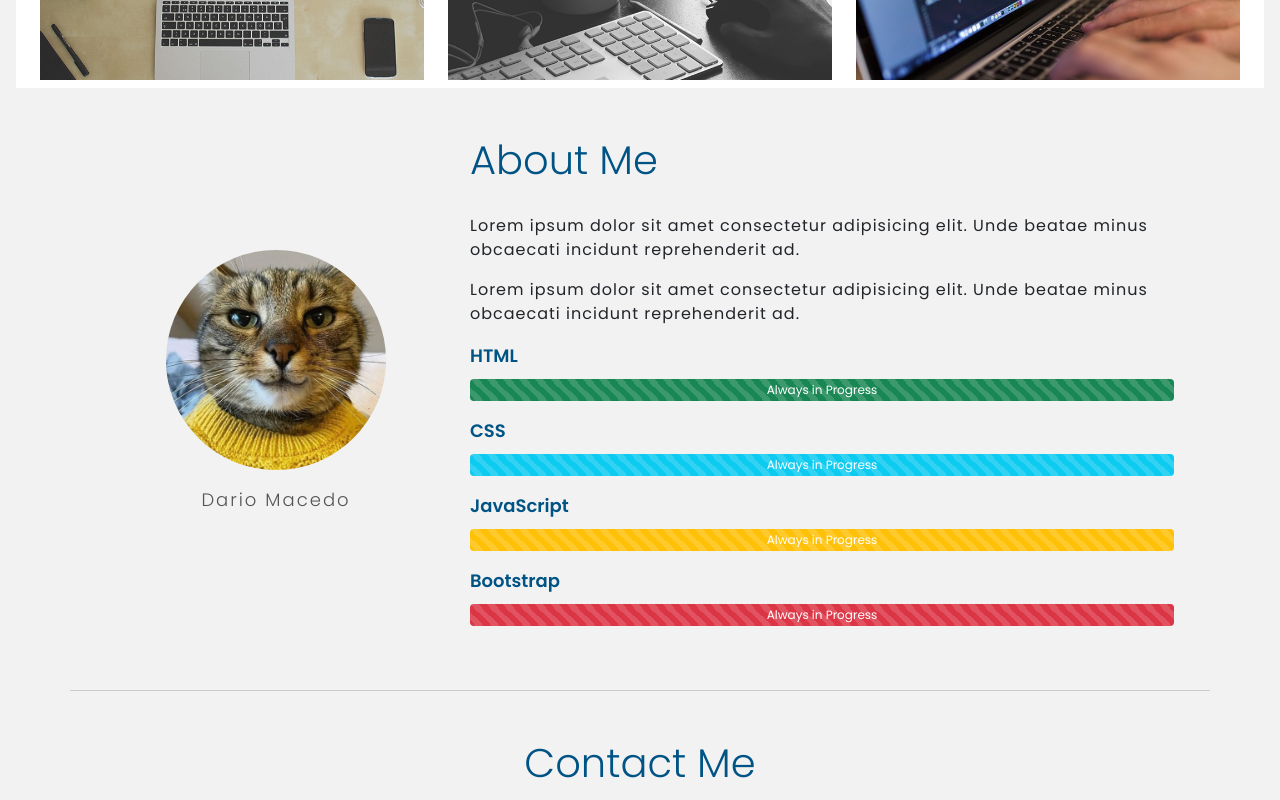
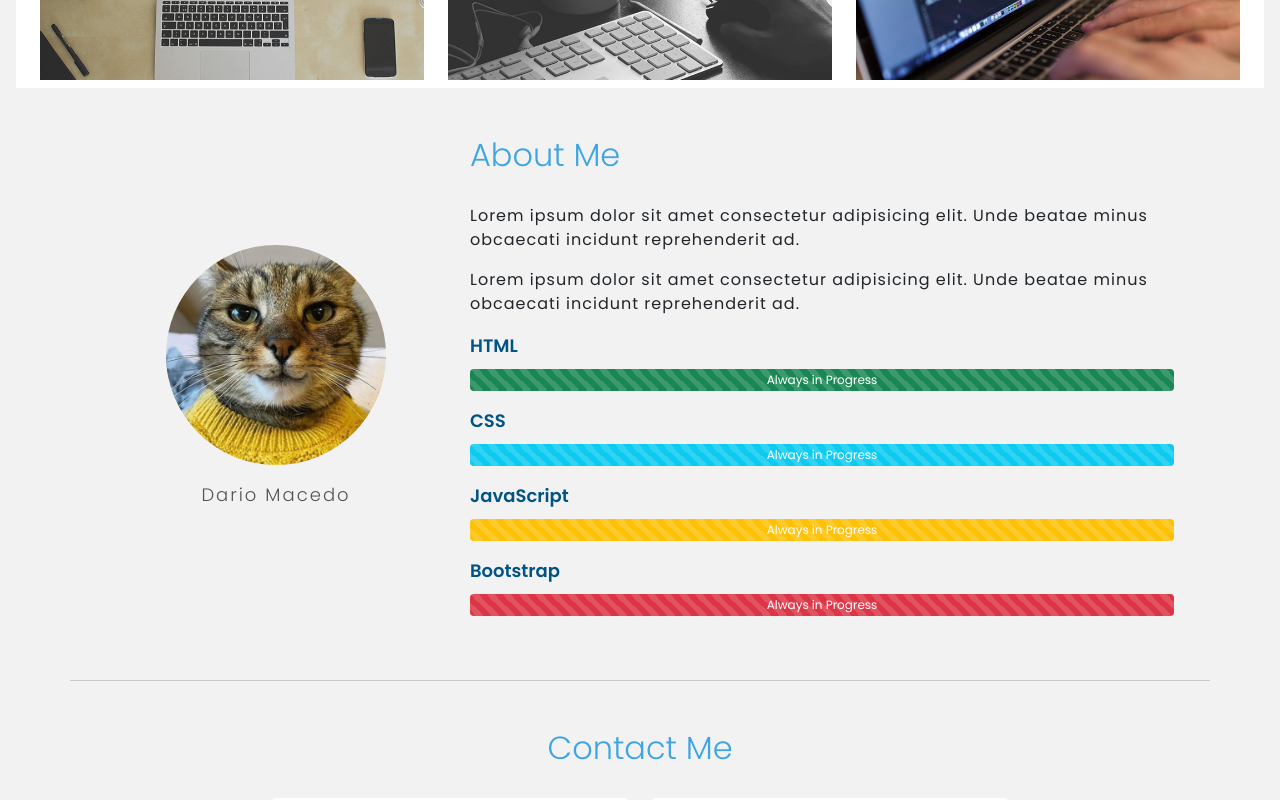
Before and after one commit to DaroMacs/portfoliosample, a plain HTML site: page index.html in a window 1280 px wide. Shown: the part 1160-1960 px from the top of the page. Drawn offline with Linux system fonts and the light colour scheme.

Commit message:
first commit

```diff
--- a/css/styles.css
+++ b/css/styles.css
@@ -93,10 +93,10 @@ header .menu .c3:hover {background: #002d44;}
 }
 
 .acerca-de .info .titulo {
-    color: #005385;
+    color: #3da5e2;
     font-family: 'Poppins', sans-serif;
     font-weight: 300;
-    font-size: 40px;
+
     margin-bottom: 30px;
 }
 
@@ -129,10 +129,10 @@ header .menu .c3:hover {background: #002d44;}
 }
 
 .contacto .titulo {
-    color: #005385;
+    color: #3da5e2;
     font-family: 'Poppins', sans-serif;
     font-weight: 300;
-    font-size: 40px;
+
     margin-bottom: 30px;
     text-align: center;
 }
```
